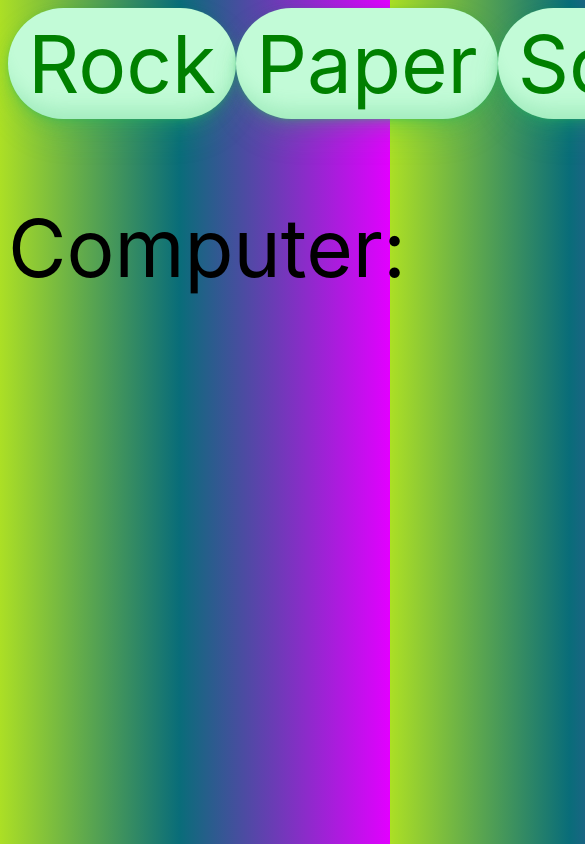
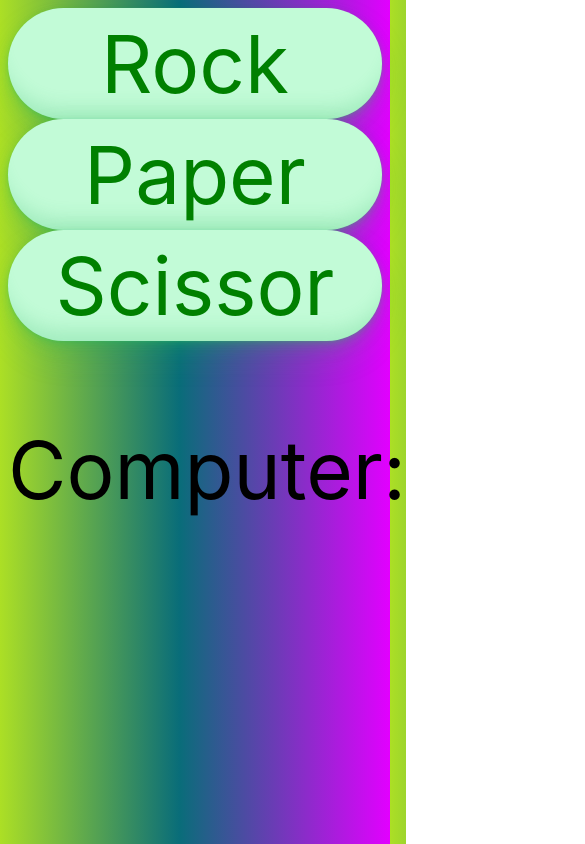
Before and after one commit to Bhuv-n/RockPaperScissors, a plain HTML site: page index.html in a window 390 px wide. Shown: the top 844 px of the page, 585 px wide, since content can reach past the window. Drawn offline with Linux system fonts and the light colour scheme.

Commit message:
Update style.css

```diff
--- a/style.css
+++ b/style.css
@@ -4,6 +4,11 @@ body{
 }
 .container{
     display: flex;
+}
+@media (max-width: 800px) {
+.container {
+    flex-direction: column;
+  }
 }
 button{
     flex: 1;
```
